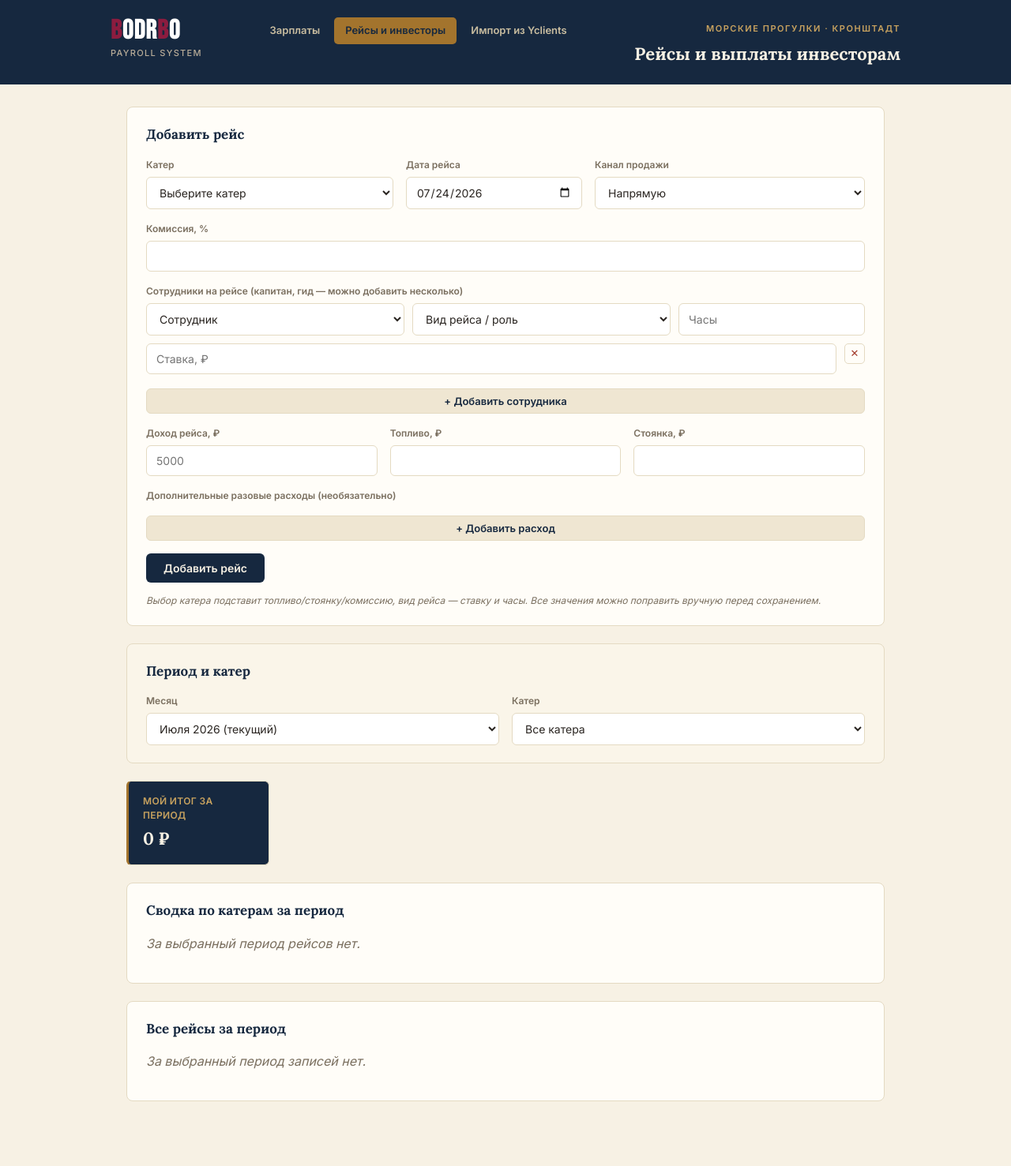
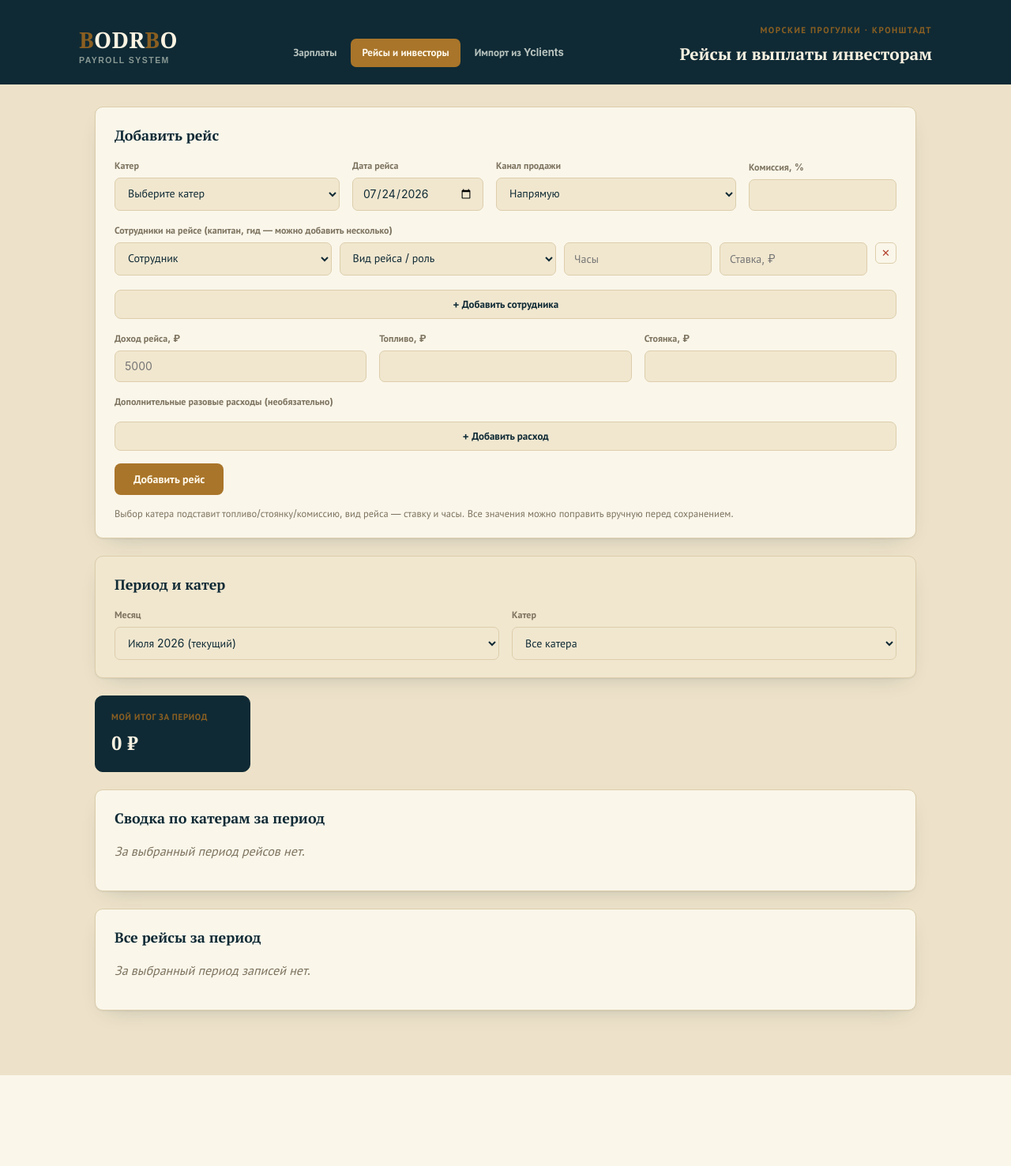
Before and after one commit to bodrbo/-, a Flask app: page /trips in a window 1280 px wide. Shown: the whole page at 79% size. After the commit the page ends 1362 px from the top, so only its background shows below. Run offline with Flask 3, Linux system fonts and the light colour scheme; data that the repository does not hold is empty.

Commit message:
Add files via upload

```diff
--- a/static/style.css
+++ b/static/style.css
@@ -1,61 +1,103 @@
-@import url('https://fonts.googleapis.com/css2?family=Bebas+Neue&family=Lora:wght@500;600;700&family=Inter:wght@400;500;600&display=swap');
+@font-face {
+  font-family: 'PT Serif';
+  font-style: normal;
+  font-weight: 400;
+  font-display: swap;
+  src: url('fonts/pt-serif-400.woff2') format('woff2');
+}
+@font-face {
+  font-family: 'PT Serif';
+  font-style: normal;
+  font-weight: 700;
+  font-display: swap;
+  src: url('fonts/pt-serif-700.woff2') format('woff2');
+}
+@font-face {
+  font-family: 'PT Sans';
+  font-style: normal;
+  font-weight: 400;
+  font-display: swap;
+  src: url('fonts/pt-sans-400.woff2') format('woff2');
+}
+@font-face {
+  font-family: 'PT Sans';
+  font-style: normal;
+  font-weight: 700;
+  font-display: swap;
+  src: url('fonts/pt-sans-700.woff2') format('woff2');
+}
+@font-face {
+  font-family: 'PT Mono';
+  font-style: normal;
+  font-weight: 400;
+  font-display: swap;
+  src: url('fonts/pt-mono-400.woff2') format('woff2');
+}
 
 :root {
-  --navy: #16283f;
-  --navy-light: #24405f;
-  --gold: #a3742d;
-  --burgundy: #8c1c3f;
-  --cream: #f7f1e4;
-  --paper: #fffdf8;
-  --ink: #2a2521;
-  --muted: #7a6f5f;
-  --line: #e4dac2;
-  --danger: #a33c2d;
+  --ink: #0f2a35;
+  --ink-soft: #294c56;
+  --parchment: #ede2c9;
+  --paper: #faf6ea;
+  --paper-alt: #f1e7cf;
+  --brass: #a9752a;
+  --brass-strong: #8a5f22;
+  --on-accent: #fff9ec;
+  --danger: #b3402c;
+  --success: #2f6b4f;
+  --muted: #7d735f;
+  --hairline: #ddceac;
+  --hairline-soft: #e8dcbc;
+  --shadow: 0 1px 2px rgba(15, 42, 53, .07), 0 10px 28px -16px rgba(15, 42, 53, .28);
 }
 
 * { box-sizing: border-box; }
 
 body {
   margin: 0;
-  font-family: 'Inter', -apple-system, sans-serif;
-  background: var(--cream);
+  font-family: 'PT Sans', -apple-system, sans-serif;
+  background: var(--parchment);
   color: var(--ink);
   line-height: 1.5;
 }
 
+h1, h2, h3 { font-family: 'PT Serif', Georgia, serif; }
+
+.tabular { font-variant-numeric: tabular-nums; font-feature-settings: "tnum" 1; }
+
 .topbar {
-  background: var(--navy);
-  color: var(--cream);
-  padding: 22px 20px;
+  background: var(--ink);
+  color: var(--parchment);
+  padding: 24px 20px 22px;
 }
 .topbar-inner {
-  max-width: 1000px;
+  max-width: 1080px;
   margin: 0 auto;
   display: flex;
-  align-items: flex-start;
+  align-items: flex-end;
   justify-content: space-between;
   flex-wrap: wrap;
-  gap: 14px 24px;
+  gap: 16px 24px;
 }
 
 .brand { display: flex; flex-direction: column; }
 .logo-text {
-  font-family: 'Bebas Neue', sans-serif;
+  font-family: 'PT Serif', Georgia, serif;
   font-weight: 700;
-  font-size: 34px;
-  letter-spacing: 0.03em;
+  font-size: 28px;
+  letter-spacing: 0.01em;
   line-height: 1;
-  color: #ffffff;
+  color: #fbf3e2;
 }
-.logo-text .mark { color: var(--burgundy); }
+.logo-text .mark { color: var(--brass-strong); }
 .logo-sub {
-  font-family: 'Inter', sans-serif;
-  font-size: 11px;
-  font-weight: 500;
-  letter-spacing: 0.12em;
+  font-family: 'PT Sans', sans-serif;
+  font-size: 10.5px;
+  font-weight: 700;
+  letter-spacing: 0.14em;
   text-transform: uppercase;
-  color: #b9ad99;
-  margin-top: 3px;
+  color: #8a9a95;
+  margin-top: 4px;
 }
 
 .title-block { text-align: right; }
@@ -67,52 +109,52 @@ body {
 }
 .main-nav a {
   font-size: 13px;
-  font-weight: 600;
-  color: #c9bda0;
+  font-weight: 700;
+  color: #b9c4bf;
   text-decoration: none;
-  padding: 7px 14px;
-  border-radius: 5px;
+  padding: 8px 14px;
+  border-radius: 7px;
   transition: background 0.15s ease, color 0.15s ease;
 }
 .main-nav a:hover { background: rgba(255,255,255,0.08); color: #fff; }
-.main-nav a.active { background: var(--gold); color: #16283f; }
+.main-nav a.active { background: var(--brass); color: var(--on-accent); }
 .kicker {
   font-size: 11px;
   letter-spacing: 0.14em;
   text-transform: uppercase;
-  color: #c9a35f;
-  font-weight: 600;
+  color: var(--brass-strong);
+  font-weight: 700;
 }
 .topbar h1 {
-  font-family: 'Lora', serif;
-  font-size: 22px;
+  font-size: 21px;
   font-weight: 700;
-  margin: 6px 0 0 0;
+  margin: 5px 0 0 0;
+  color: #fbf3e2;
 }
 
 @media (max-width: 560px) {
-  .topbar-inner { flex-direction: column; }
+  .topbar-inner { flex-direction: column; align-items: flex-start; }
   .title-block { text-align: left; }
 }
 
 .wrap {
-  max-width: 1000px;
+  max-width: 1080px;
   margin: 0 auto;
   padding: 28px 20px 60px 20px;
 }
 
 .panel {
   background: var(--paper);
-  border: 1px solid var(--line);
-  border-radius: 8px;
+  border: 1px solid var(--hairline);
+  border-radius: 10px;
   padding: 22px 24px;
   margin-bottom: 22px;
+  box-shadow: var(--shadow);
 }
 
 .panel h2 {
-  font-family: 'Lora', serif;
-  font-size: 17px;
-  color: var(--navy);
+  font-size: 18px;
+  color: var(--ink);
   margin: 0 0 16px 0;
 }
 
@@ -134,7 +176,7 @@ body {
 
 label {
   font-size: 12px;
-  font-weight: 600;
+  font-weight: 700;
   color: var(--muted);
 }
 
@@ -142,15 +184,15 @@ input[type="text"], input[type="date"], select {
   font-family: inherit;
   font-size: 14px;
   padding: 10px 12px;
-  border: 1px solid var(--line);
-  border-radius: 6px;
-  background: #fff;
+  border: 1px solid var(--hairline);
+  border-radius: 7px;
+  background: var(--paper-alt);
   color: var(--ink);
 }
 input[type="text"]:focus, input[type="date"]:focus, select:focus {
-  outline: 2px solid var(--gold);
+  outline: 2px solid var(--brass);
   outline-offset: 1px;
-  border-color: var(--gold);
+  border-color: var(--brass);
 }
 
 .custom-input { margin-top: 8px; width: 100%; }
@@ -158,12 +200,11 @@ input[type="text"]:focus, input[type="date"]:focus, select:focus {
 
 .hint {
   margin: 14px 0 0 0;
-  font-size: 12px;
+  font-size: 12.5px;
   color: var(--muted);
-  font-style: italic;
 }
 
-.filter-panel { background: #faf5e9; }
+.filter-panel { background: var(--paper-alt); }
 .filter-form {
   display: flex;
   flex-wrap: wrap;
@@ -173,6 +214,14 @@ input[type="text"]:focus, input[type="date"]:focus, select:focus {
 .filter-form .field { flex: 1 1 220px; }
 
 .field-wide { flex: 1 1 100%; }
+
+.field-row-inner {
+  display: flex;
+  flex-wrap: wrap;
+  gap: 16px;
+  align-items: end;
+}
+
 .expense-row {
   display: flex;
   gap: 10px;
@@ -197,32 +246,59 @@ input[type="text"]:focus, input[type="date"]:focus, select:focus {
   display: inline-block;
   font-family: inherit;
   font-size: 13px;
-  font-weight: 600;
-  padding: 7px 14px;
-  background: #efe6d2;
-  color: var(--navy);
-  border: 1px solid var(--line);
-  border-radius: 6px;
+  font-weight: 700;
+  padding: 9px 16px;
+  background: var(--paper-alt);
+  color: var(--ink);
+  border: 1px solid var(--hairline);
+  border-radius: 8px;
   cursor: pointer;
   margin-top: 4px;
   text-decoration: none;
   white-space: nowrap;
 }
-.btn-secondary:hover { background: #e4d8bd; }
+.btn-secondary:hover { background: var(--hairline-soft); border-color: var(--brass); }
+
+.btn-add {
+  display: inline-flex;
+  align-items: center;
+  gap: 7px;
+  font-family: inherit;
+  font-size: 12.5px;
+  font-weight: 700;
+  padding: 9px 16px;
+  background: transparent;
+  color: var(--brass-strong);
+  border: 1.5px dashed var(--hairline);
+  border-radius: 8px;
+  cursor: pointer;
+  margin-top: 4px;
+  text-decoration: none;
+  white-space: nowrap;
+}
+.btn-add::before {
+  content: "+";
+  font-weight: 700;
+  font-size: 14px;
+  line-height: 1;
+}
+.btn-add:hover { border-color: var(--brass); background: var(--paper-alt); }
 
 button[disabled] { opacity: 0.5; cursor: not-allowed; }
 
 .import-note {
-  background: #fff8e6;
-  border-left: 2px solid var(--gold);
+  background: var(--paper-alt);
+  border-left: 2px solid var(--brass);
   padding: 8px 12px;
   margin: -4px 0 16px 0;
 }
 
 code {
-  background: #efe6d2;
+  background: var(--paper-alt);
+  border: 1px solid var(--hairline);
   padding: 1px 5px;
   border-radius: 4px;
+  font-family: 'PT Mono', ui-monospace, Menlo, monospace;
   font-size: 12px;
 }
 
@@ -239,112 +315,150 @@ code {
   align-items: center;
   justify-content: center;
   background: none;
-  border: 1px solid var(--line);
-  color: var(--navy);
-  border-radius: 5px;
-  width: 26px;
-  height: 26px;
+  border: 1px solid var(--hairline);
+  color: var(--ink-soft);
+  border-radius: 6px;
+  width: 27px;
+  height: 27px;
   text-decoration: none;
   font-size: 13px;
 }
-.btn-edit:hover { background: var(--navy); color: #fff; border-color: var(--navy); }
+.btn-edit:hover { background: var(--ink); color: var(--parchment); border-color: var(--ink); }
 
 button[type="submit"] {
   font-family: inherit;
   font-size: 14px;
-  font-weight: 600;
-  padding: 10px 22px;
-  background: var(--navy);
-  color: var(--cream);
+  font-weight: 700;
+  padding: 11px 24px;
+  background: var(--brass);
+  color: var(--on-accent);
   border: none;
-  border-radius: 6px;
+  border-radius: 8px;
   cursor: pointer;
   transition: background 0.15s ease;
 }
-button[type="submit"]:hover { background: var(--navy-light); }
-button[type="submit"]:focus-visible { outline: 2px solid var(--gold); outline-offset: 2px; }
+button[type="submit"]:hover { background: var(--brass-strong); }
+button[type="submit"]:focus-visible { outline: 2px solid var(--brass-strong); outline-offset: 2px; }
 
-/* --- totals --- */
+/* --- totals / dashboard cards --- */
 .totals-grid {
   display: grid;
-  grid-template-columns: repeat(auto-fill, minmax(180px, 1fr));
+  grid-template-columns: repeat(auto-fill, minmax(190px, 1fr));
   gap: 14px;
   margin-bottom: 22px;
 }
 .total-card {
   display: flex;
   flex-direction: column;
-  gap: 4px;
-  padding: 16px 18px;
+  gap: 6px;
+  padding: 18px 20px;
   margin-bottom: 0;
-  border-left: 3px solid var(--gold);
-  border-radius: 6px;
+  box-shadow: none;
 }
 .total-card .k {
-  font-size: 12px;
+  font-size: 11px;
   color: var(--muted);
-  font-weight: 600;
+  font-weight: 700;
   text-transform: uppercase;
-  letter-spacing: 0.03em;
+  letter-spacing: 0.06em;
 }
 .total-card .v {
-  font-family: 'Lora', serif;
-  font-size: 22px;
+  font-family: 'PT Serif', Georgia, serif;
+  font-size: 24px;
   font-weight: 700;
-  color: var(--navy);
+  color: var(--ink);
+  font-variant-numeric: tabular-nums;
 }
 .total-card-grand {
-  background: var(--navy);
-  border-left-color: var(--gold);
+  background: var(--ink);
+  border-color: var(--ink);
 }
-.total-card-grand .k { color: #c9a35f; }
-.total-card-grand .v { color: var(--cream); }
+.total-card-grand .k { color: var(--brass-strong); }
+.total-card-grand .v { color: #fbf3e2; }
+
+/* --- form grouping (used on the trip form) --- */
+.form-group {
+  flex: 1 1 100%;
+  padding-top: 18px;
+  border-top: 1px solid var(--hairline-soft);
+  margin-top: 18px;
+}
+.form-group:first-of-type {
+  padding-top: 0;
+  border-top: none;
+  margin-top: 0;
+}
+.form-group-label {
+  display: flex;
+  align-items: center;
+  gap: 8px;
+  font-size: 11px;
+  font-weight: 700;
+  text-transform: uppercase;
+  letter-spacing: 0.08em;
+  color: var(--brass-strong);
+  margin-bottom: 14px;
+}
+.form-group-label .n {
+  display: inline-flex;
+  align-items: center;
+  justify-content: center;
+  width: 18px;
+  height: 18px;
+  border-radius: 50%;
+  background: var(--brass);
+  color: var(--on-accent);
+  font-size: 10px;
+  font-family: 'PT Mono', monospace;
+}
 
 /* --- table --- */
-table.records {
+table.records, table.gloss {
   width: 100%;
   border-collapse: collapse;
   font-size: 13.5px;
 }
-table.records th {
+table.records th, table.gloss th {
   text-align: left;
-  background: var(--navy);
-  color: var(--cream);
-  font-size: 11px;
+  background: var(--ink);
+  color: var(--parchment);
+  font-size: 10.5px;
   text-transform: uppercase;
-  letter-spacing: 0.04em;
-  font-weight: 600;
-  padding: 9px 10px;
+  letter-spacing: 0.05em;
+  font-weight: 700;
+  padding: 10px 10px;
 }
-table.records td {
-  padding: 9px 10px;
-  border-bottom: 1px solid var(--line);
+table.records td, table.gloss td {
+  padding: 10px 10px;
+  border-bottom: 1px solid var(--hairline-soft);
   vertical-align: middle;
+  font-variant-numeric: tabular-nums;
 }
-table.records tr:nth-child(even) td { background: #faf5e9; }
-table.records td.muted { color: var(--muted); font-size: 12px; white-space: nowrap; }
-table.records td.amount { font-weight: 600; color: var(--navy); }
+table.records tr:hover td, table.gloss tr:hover td { background: var(--paper-alt); }
+table.records td.muted { color: var(--muted); font-size: 12px; white-space: nowrap; font-variant-numeric: normal; }
+table.records td.amount, table.gloss td.amount { font-weight: 700; color: var(--success); }
+table.gloss td.term { font-weight: 700; color: var(--ink); font-variant-numeric: normal; }
 
 .btn-delete {
   background: none;
-  border: 1px solid var(--line);
+  border: 1px solid var(--hairline);
   color: var(--danger);
-  border-radius: 5px;
-  width: 26px;
-  height: 26px;
+  border-radius: 6px;
+  width: 27px;
+  height: 27px;
   cursor: pointer;
   font-size: 13px;
   line-height: 1;
 }
-.btn-delete:hover { background: var(--danger); color: #fff; border-color: var(--danger); }
+.btn-delete:hover { background: var(--danger); color: #fff8f4; border-color: var(--danger); }
 
 .empty { color: var(--muted); font-style: italic; }
 
 .alert {
-  background: #fbeae6;
+  background: #f6e2da;
   border: 1px solid var(--danger);
   color: var(--danger);
-  border-radius: 6px;
+  border-radius: 8px;
   padding: 14px 18px;
   margin-bottom: 20px;
   font-size: 14px;
```
Also changed, not shown: static/fonts/pt-mono-400.woff2 (added), static/fonts/pt-sans-400.woff2 (added), static/fonts/pt-sans-700.woff2 (added), static/fonts/pt-serif-400.woff2 (added), static/fonts/pt-serif-700.woff2 (added).
